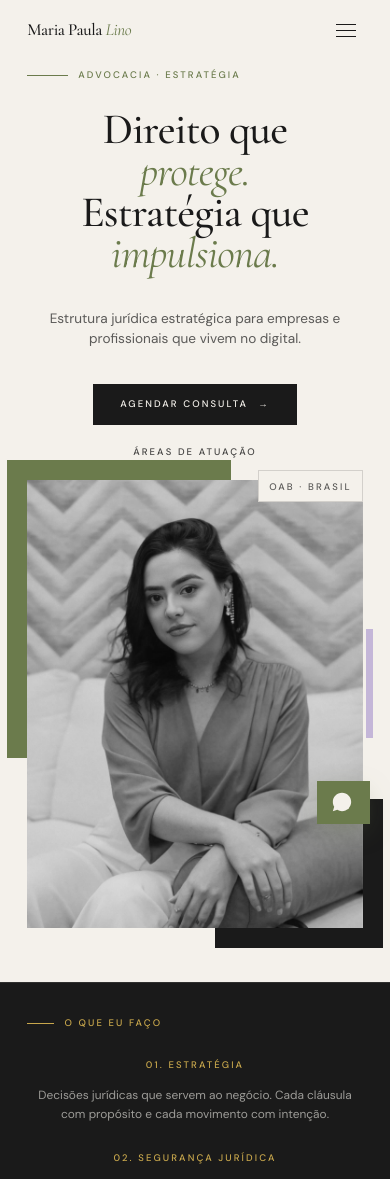
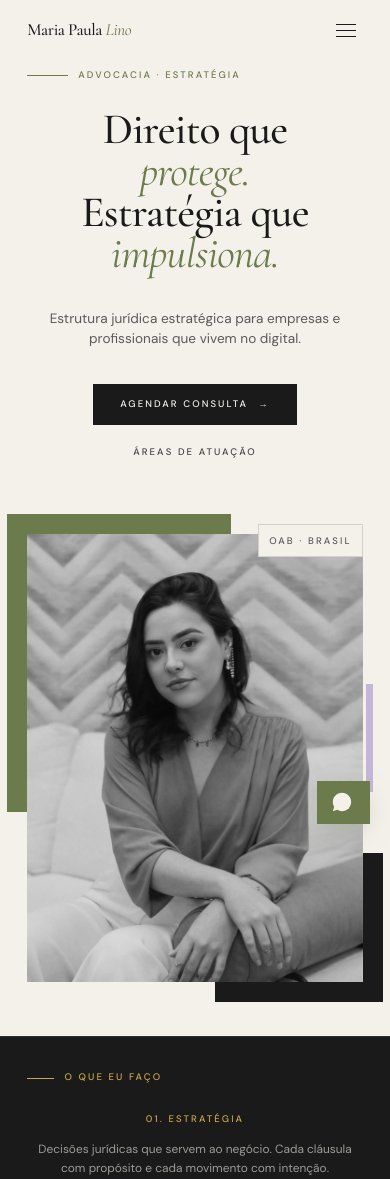
Before and after one commit to anacquesta/mariapaula-project, a React (Vite) app: page / in a window 390 px wide. Shown: the top 1179 px of the page. Built offline with nearby package versions, Linux system fonts and the light colour scheme; the HTML template or start-up script is replaced by a standard one.

Commit message:
Final responsive tweaks: spacing in Hero and label alignment in Areas

```diff
--- a/src/components/site/Areas.tsx
+++ b/src/components/site/Areas.tsx
@@ -109,8 +109,8 @@ const Areas = () => {
     <section id="servicos" className="py-12 md:pt-20 md:pb-12 bg-offwhite">
       <div ref={ref} className="container reveal grid md:grid-cols-12 gap-12 items-start">
         {/* Left Column: Title & Link */}
-        <div className="md:col-span-3 flex flex-col items-center text-center md:items-start md:text-left justify-between h-full py-2">
-          <div>
+        <div className="md:col-span-3 flex flex-col items-center text-center md:items-start md:text-left justify-between h-full py-2 w-full">
+          <div className="w-full">
             <div className="flex items-center justify-start gap-3 mb-6 w-full">
               <span className="h-px w-8 bg-charcoal" />
               <span className="label-caps text-charcoal text-xs tracking-widest">Áreas em destaque</span>
--- a/src/components/site/Hero.tsx
+++ b/src/components/site/Hero.tsx
@@ -43,7 +43,7 @@ const Hero = () => {
         </div>
 
         {/* RIGHT — editorial visual */}
-        <div className="col-span-12 lg:col-span-5 relative">
+        <div className="col-span-12 lg:col-span-5 relative mt-16 lg:mt-0">
           <div className="relative aspect-[3/4] w-full max-w-md mx-auto">
             {/* Olive block behind */}
             <div className="absolute -top-6 -left-6 w-2/3 h-2/3 bg-olive z-0" />
```
